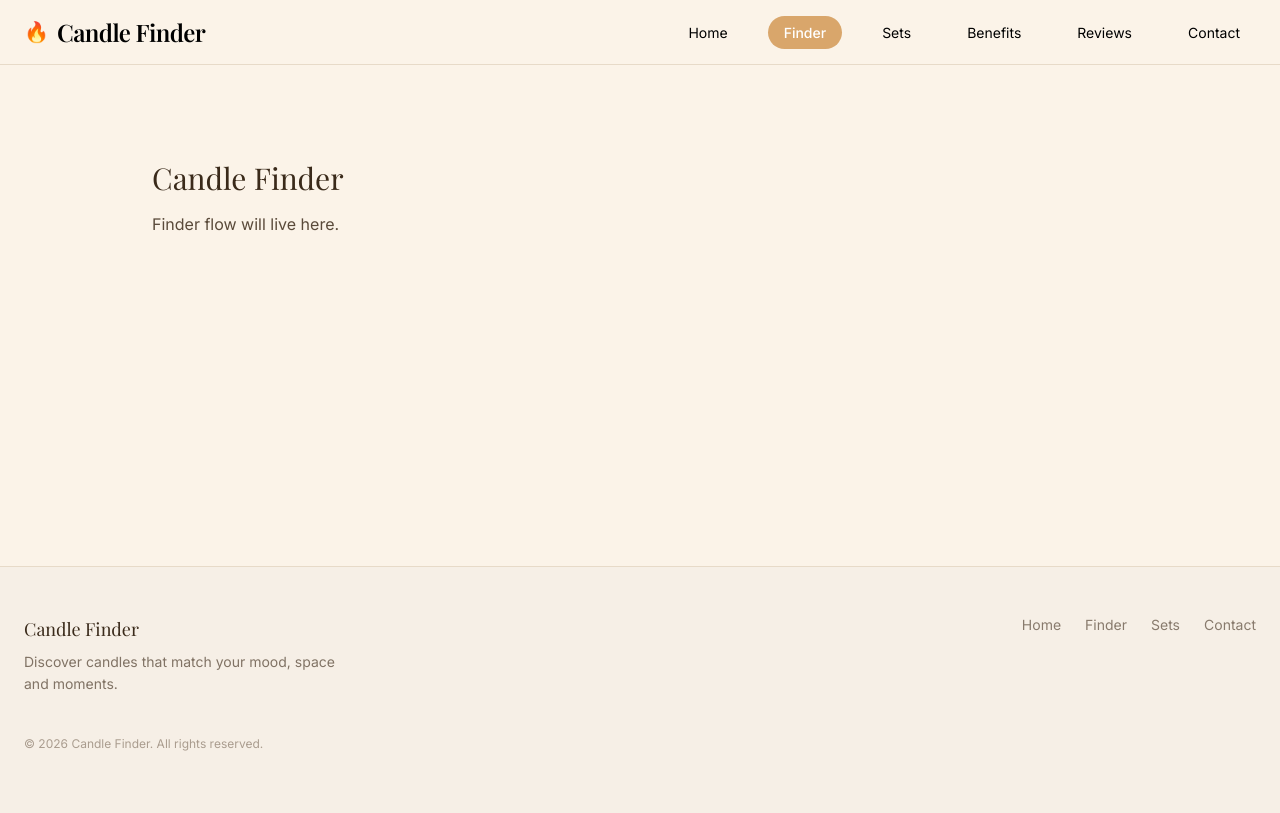
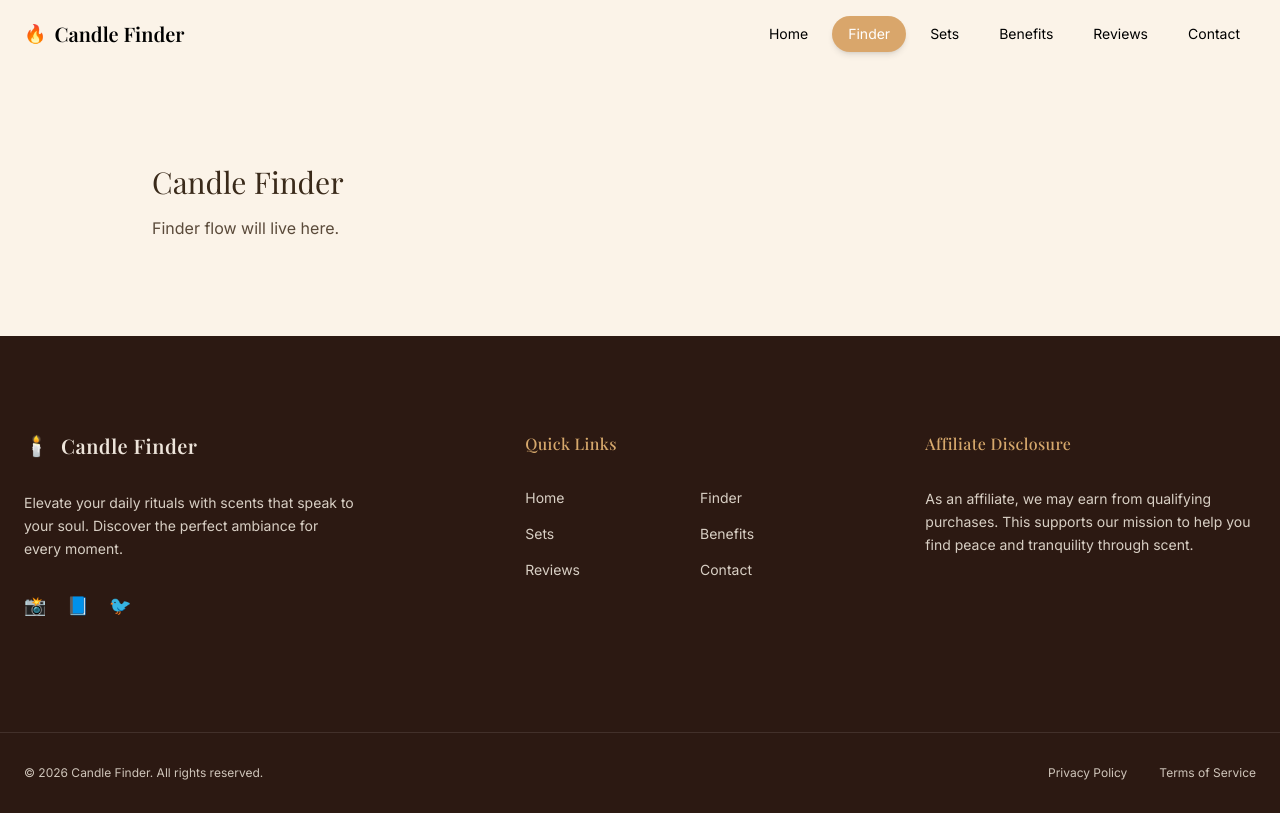
Before and after one commit to Franchellollo/candle-finder, a React (Vite) app: page /finder in a window 1280 px wide. Built offline with nearby package versions, Linux system fonts and the light colour scheme; a web font is replaced by a local one.

Commit message:
backup: quote + footer hostinger layout

```diff
--- a/src/App.jsx
+++ b/src/App.jsx
@@ -16,7 +16,7 @@ export default function App() {
       <div className="min-h-screen bg-[#FBF3E8] flex flex-col">
         <Header />
 
-        <main className="flex-grow pt-16">
+        <main className="flex-grow">
           <Routes>
             <Route path="/" element={<Home />} />
             <Route path="/finder" element={<Finder />} />
--- /dev/null
+++ b/src/components/FeaturedSetsSection.jsx
@@ -0,0 +1,37 @@
+export default function FeaturedSetsSection() {
+  return (
+    <section className="bg-[#FBF6EE] py-28">
+      <div className="max-w-7xl mx-auto px-6">
+        {/* Header row */}
+        <div className="flex flex-col md:flex-row md:items-end md:justify-between mb-16 gap-6">
+          {/* Left text */}
+          <div>
+            <p className="font-serif italic text-[15px] text-[#E0A96D] mb-4">
+              Our Favorites
+            </p>
+            <h2 className="font-serif font-bold text-4xl md:text-[2.75rem] text-[#3A2A1A]">
+              Featured Candle Sets & Gift Ideas
+            </h2>
+          </div>
+
+          {/* Right link */}
+          <a
+            href="#"
+            className="text-sm font-medium flex items-center gap-2 transition-all
+             text-[#B07A3C] hover:text-[#9A662F] hover:gap-3"
+          >
+            View All Sets <span>→</span>
+          </a>
+        </div>
+
+        {/* Placeholder grid (next step we fill cards) */}
+        <div className="grid grid-cols-1 sm:grid-cols-2 lg:grid-cols-3 gap-10">
+          {/* Placeholder card */}
+          <div className="bg-white rounded-2xl h-[320px]" />
+          <div className="bg-white rounded-2xl h-[320px]" />
+          <div className="bg-white rounded-2xl h-[320px]" />
+        </div>
+      </div>
+    </section>
+  );
+}
--- a/src/components/Footer.jsx
+++ b/src/components/Footer.jsx
@@ -1,38 +1,99 @@
 export default function Footer() {
   return (
-    <footer className="bg-[#F6EFE6] border-t border-[#E7DAC8]">
-      <div className="max-w-7xl mx-auto px-6 py-12 text-sm text-[#5A4A3A]">
-        <div className="flex flex-col md:flex-row justify-between gap-8">
-          {/* Brand */}
+    <footer className="bg-[#2C1912] text-[#EDE4DA]">
+      {/* TOP PART */}
+      <div className="max-w-7xl mx-auto px-6 pt-[96px] pb-[112px]">
+        {/* ⚠️ VIENS grid, nevis divi */}
+        <div
+          className="grid grid-cols-1 md:grid-cols-[1fr_1fr_1fr] gap-x-30 gap-y-16
+"
+        >
+          {/* BRAND */}
           <div>
-            <p
-              className="font-serif text-[#3A2A1A] text-lg mb-2"
-              style={{ fontFamily: "var(--font-serif)" }}
-            >
-              Candle Finder
+            <div className="flex items-center gap-3 mb-8">
+              <span className="text-xl">🕯️</span>
+              <span className="font-serif text-xl font-semibold tracking-wide">
+                Candle Finder
+              </span>
+            </div>
+
+            <p className="text-sm leading-relaxed text-[#D8CFC4] max-w-sm mb-8">
+              Elevate your daily rituals with scents that speak to your soul.
+              Discover the perfect ambiance for every moment.
             </p>
-            <p className="max-w-xs opacity-75 leading-relaxed">
-              Discover candles that match your mood, space and moments.
+
+            {/* Social icons */}
+            <div className="flex gap-5 text-lg text-[#D8CFC4]">
+              <span className="cursor-pointer hover:text-white transition">
+                📸
+              </span>
+              <span className="cursor-pointer hover:text-white transition">
+                📘
+              </span>
+              <span className="cursor-pointer hover:text-white transition">
+                🐦
+              </span>
+            </div>
+          </div>
+
+          {/* QUICK LINKS */}
+          <div className="md:justify-self-center">
+            <h4 className="font-serif text-base font-medium tracking-wide text-[#D6A86C] mb-8">
+              Quick Links
+            </h4>
+
+            <div className="grid grid-cols-2 gap-x-30 gap-y-4 text-sm text-[#D8CFC4]">
+              <span className="cursor-pointer hover:text-white transition">
+                Home
+              </span>
+              <span className="cursor-pointer hover:text-white transition">
+                Finder
+              </span>
+
+              <span className="cursor-pointer hover:text-white transition">
+                Sets
+              </span>
+              <span className="cursor-pointer hover:text-white transition">
+                Benefits
+              </span>
+
+              <span className="cursor-pointer hover:text-white transition">
+                Reviews
+              </span>
+              <span className="cursor-pointer hover:text-white transition">
+                Contact
+              </span>
+            </div>
+          </div>
+
+          {/* AFFILIATE */}
+          <div>
+            <h4 className="font-serif text-base font-medium tracking-wide text-[#D6A86C] mb-8">
+              Affiliate Disclosure
+            </h4>
+
+            <p className="text-sm leading-relaxed text-[#D8CFC4] max-w-sm">
+              As an affiliate, we may earn from qualifying purchases. This
+              supports our mission to help you find peace and tranquility
+              through scent.
             </p>
           </div>
+        </div>
+      </div>
 
-          {/* Links */}
-          <nav className="flex flex-wrap gap-x-6 gap-y-2">
-            {["Home", "Finder", "Sets", "Contact"].map((item) => (
-              <a
-                key={item}
-                href="#"
-                className="opacity-70 hover:opacity-100 transition"
-              >
-                {item}
-              </a>
-            ))}
-          </nav>
-        </div>
+      {/* BOTTOM BAR */}
+      <div className="border-t border-[#FFFFFF1A]">
+        <div className="max-w-7xl mx-auto px-6 py-8 flex flex-col md:flex-row items-center justify-between text-xs text-[#CFC5BA] gap-4">
+          <span>© 2026 Candle Finder. All rights reserved.</span>
 
-        {/* Bottom */}
-        <div className="mt-10 text-xs text-[#8A7A6A] opacity-70">
-          © {new Date().getFullYear()} Candle Finder. All rights reserved.
+          <div className="flex gap-8">
+            <span className="cursor-pointer hover:underline">
+              Privacy Policy
+            </span>
+            <span className="cursor-pointer hover:underline">
+              Terms of Service
+            </span>
+          </div>
         </div>
       </div>
     </footer>
--- /dev/null
+++ b/src/components/FooterTransition.jsx
@@ -0,0 +1,3 @@
+export default function FooterTransition() {
+  return <div className="w-full h-[104px] bg-[#F6F1E7]" />;
+}
--- a/src/components/Header.jsx
+++ b/src/components/Header.jsx
@@ -1,3 +1,4 @@
+import { useEffect, useState } from "react";
 import { NavLink } from "react-router-dom";
 
 const navItems = [
@@ -10,34 +11,49 @@ const navItems = [
 ];
 
 export default function Header() {
+  const [scrolled, setScrolled] = useState(false);
+
+  useEffect(() => {
+    const onScroll = () => setScrolled(window.scrollY > 20);
+    window.addEventListener("scroll", onScroll);
+    onScroll();
+    return () => window.removeEventListener("scroll", onScroll);
+  }, []);
+
   return (
-    <header className="fixed top-0 left-0 w-full z-50 bg-[#FBF3E8]/90 backdrop-blur-md border-b border-[#E7DAC8]">
+    <header
+      className={`
+        sticky top-0 z-50 transition-all duration-300
+        ${
+          scrolled
+            ? "bg-[#FBF3E8]/95 backdrop-blur-md shadow-md py-2"
+            : "bg-transparent py-4"
+        }
+      `}
+    >
       <div className="max-w-7xl mx-auto px-6">
-        <div className="h-16 flex items-center justify-between">
+        <div className="flex items-center justify-between">
           {/* Logo */}
           <div className="flex items-center gap-2">
-            <span className="text-xl">🔥</span>
-            <span className="font-serif text-2xl font-bold tracking-tight text-black">
+            <span className="text-lg">🔥</span>
+            <span className="font-serif text-xl font-bold text-black">
               Candle Finder
             </span>
           </div>
 
-          {/* Navigation */}
-          <nav className="flex items-center gap-6 text-[14px] text-black">
+          {/* Desktop Navigation */}
+          <nav className="flex items-center gap-2 text-sm text-black">
             {navItems.map((item) => (
               <NavLink
                 key={item.path}
                 to={item.path}
                 className={({ isActive }) =>
-                  `
-                  px-4 py-[6px] rounded-full
-                  transition-all duration-150
-                  ${
-                    isActive
-                      ? "bg-[#D9A66B] text-white font-medium"
-                      : "hover:bg-black/5"
-                  }
-                `
+                  `px-4 py-2 rounded-full transition-all duration-300
+                   ${
+                     isActive
+                       ? "bg-[#D9A66B] text-white shadow-md"
+                       : "hover:bg-black/5"
+                   }`
                 }
               >
                 {item.label}
--- /dev/null
+++ b/src/components/QuoteSection.jsx
@@ -0,0 +1,30 @@
+import QuoteImage from "../assets/QuoteCandle.jpg"; // vari izmantot to pašu bildi vai citu
+
+export default function QuoteSection() {
+  return (
+    <section className="relative w-full h-[420px] md:h-[480px] overflow-hidden">
+      {/* Background image */}
+      <img
+        src={QuoteImage}
+        alt="Candle quote background"
+        className="absolute inset-0 w-full h-full object-cover"
+      />
+
+      {/* Dark overlay */}
+      <div className="absolute inset-0 bg-[#3A2418]/70" />
+
+      {/* Content */}
+      <div className="relative z-10 h-full flex items-center justify-center px-6 text-center">
+        <div className="max-w-3xl text-[#F7F2EC]">
+          <p className="font-serif italic text-2xl md:text-3xl leading-relaxed mb-4">
+            “The sense of smell is the hair-trigger of memory.”
+          </p>
+
+          <span className="text-sm uppercase tracking-widest text-[#D6A36C]">
+            — Mary Oliver
+          </span>
+        </div>
+      </div>
+    </section>
+  );
+}
--- /dev/null
+++ b/src/components/WhyTrustSection.jsx
@@ -0,0 +1,62 @@
+export default function WhyTrustSection() {
+  return (
+    <section className="bg-white py-28">
+      <div className="max-w-7xl mx-auto px-6">
+        {/* Heading */}
+        <div className="text-center mb-16">
+          <h2 className="font-serif font-bold text-4xl md:text-[2.75rem] text-[#3A2A1A] mb-5">
+            {" "}
+            Why Trust Candle Finder
+          </h2>
+          <div className="w-25 h-[4px] bg-[#D6A36C] mx-auto mb-12 rounded-full" />
+        </div>
+
+        {/* Cards */}
+        <div className="grid grid-cols-1 md:grid-cols-3 gap-10">
+          {/* Card 1 */}
+          <div className="bg-[#FFFCF7] rounded-2xl p-10 text-center">
+            <div className="w-12 h-12 mx-auto mb-6 rounded-full bg-[#F1E8DC] flex items-center justify-center text-xl">
+              🌿
+            </div>
+            <h3 className="font-serif font-bold text-xl text-[#3A2A1A] mb-3">
+              Natural & Clean Choices
+            </h3>
+            <p className="text-[15px] md:text-base text-[#5A4A3A] leading-relaxed">
+              We focus on candles made with clean-burning waxes, natural
+              ingredients, and thoughtfully selected fragrances — prioritizing
+              health, comfort, and air quality in your home.
+            </p>
+          </div>
+
+          {/* Card 2 */}
+          <div className="bg-[#FFFCF7] rounded-2xl p-10 text-center">
+            <div className="w-12 h-12 mx-auto mb-6 rounded-full bg-[#F1E8DC] flex items-center justify-center text-xl">
+              ❤️
+            </div>
+            <h3 className="font-serif font-bold text-xl text-[#3A2A1A] mb-3">
+              Research-Based Recommendations
+            </h3>
+            <p className="text-[15px] md:text-base text-[#5A4A3A] leading-relaxed">
+              We research, compare, and review candles across brands and styles
+              — so you can make informed choices without hours of searching.
+            </p>
+          </div>
+
+          {/* Card 3 */}
+          <div className="bg-[#FFFCF7] rounded-2xl p-10 text-center">
+            <div className="w-12 h-12 mx-auto mb-6 rounded-full bg-[#F1E8DC] flex items-center justify-center text-xl">
+              ⭐
+            </div>
+            <h3 className="font-serif font-bold text-xl text-[#3A2A1A] mb-3">
+              Wellness & Everyday Living
+            </h3>
+            <p className="text-[15px] md:text-base text-[#5A4A3A] leading-relaxed">
+              Our recommendations are based on real-life use — focusing on mood,
+              relaxation, gifting, and creating cozy, meaningful spaces.
+            </p>
+          </div>
+        </div>
+      </div>
+    </section>
+  );
+}
--- a/src/pages/Home.jsx
+++ b/src/pages/Home.jsx
@@ -1,8 +1,12 @@
 import HeroCandle from "../assets/HeroCandle.jpg";
-
+import WhyTrustSection from "../components/WhyTrustSection";
+import FeaturedSetsSection from "../components/FeaturedSetsSection";
+import QuoteSection from "../components/QuoteSection";
 export default function Home() {
   return (
-    <section className="relative w-full min-h-screen overflow-hidden pt-16">
+    <>
+      {/* ================= HERO SECTION ================= */}
+      <section className="relative w-full min-h-screen overflow-hidden">
         {/* Background Image */}
         <img
           src={HeroCandle}
@@ -44,8 +48,9 @@ export default function Home() {
               className="text-base md:text-lg max-w-3xl mx-auto mb-12 opacity-75"
               style={{ fontFamily: "var(--font-sans)" }}
             >
-            We research, compare and recommend high-quality natural candles — so
-            you can choose with confidence and create a calmer, cozier home.
+              We research, compare and recommend high-quality natural candles —
+              so you can choose with confidence and create a calmer, cozier
+              home.
             </p>
 
             {/* Buttons */}
@@ -61,5 +66,11 @@ export default function Home() {
           </div>
         </div>
       </section>
+
+      {/* ================= WHY TRUST SECTION ================= */}
+      <WhyTrustSection />
+      <FeaturedSetsSection />
+      <QuoteSection />
+    </>
   );
 }
```
Also changed, not shown: src/assets/QuoteCandle.jpg (added). Lines whose indentation alone changed are shown as unchanged.
